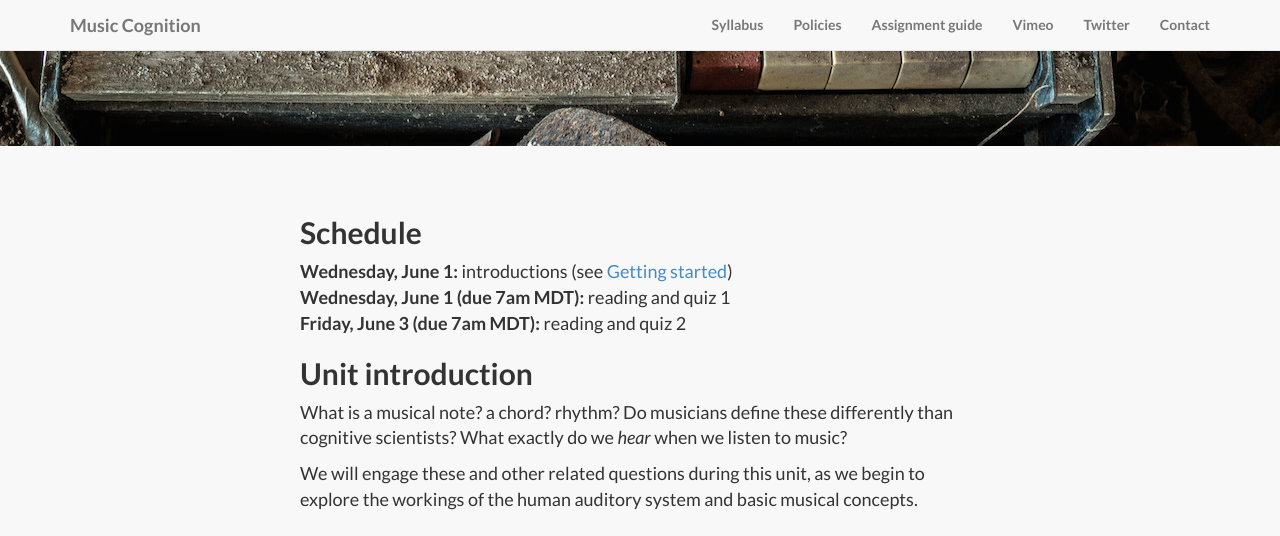
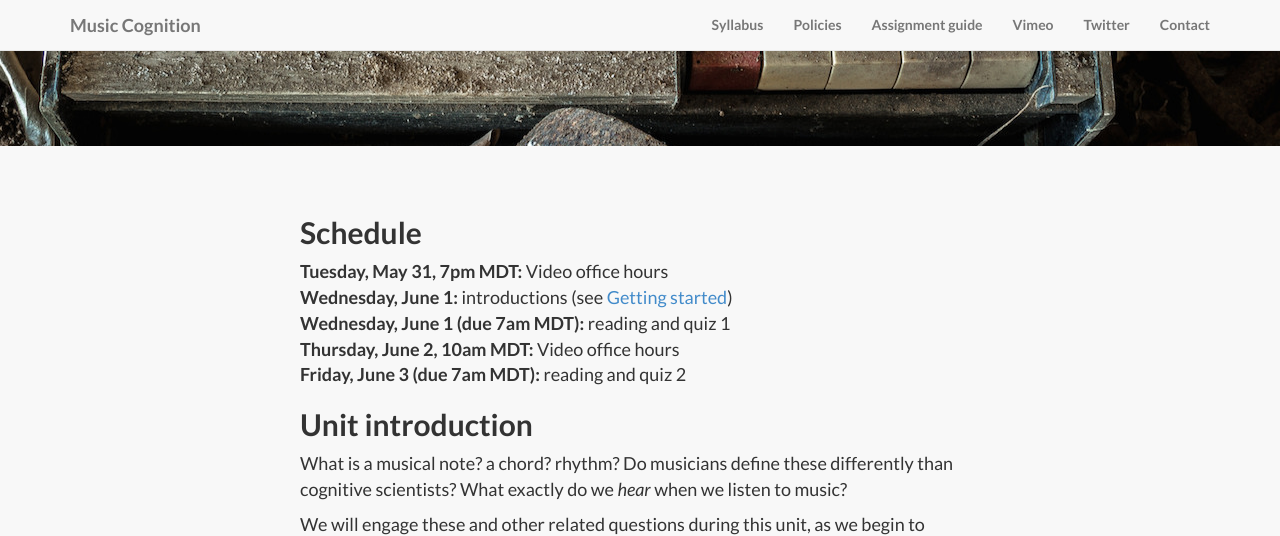
Before and after one commit to kshaffer/cognition, a Jekyll site: the page built from week1.md, in a window 1280 px wide and 900 px high, scrolled down 620 px, cut to the strip 0-536 px from the top of the window. Built offline with Jekyll 4.4.1, drawn with Linux system fonts in a browser that asks for light colours; nearby versions of some CDN libraries; library files that are not in the unit come from our copies.

Commit message:
video office hours schedule Week 1

```diff
--- a/week1.md
+++ b/week1.md
@@ -7,8 +7,10 @@ image: memory.jpg
 
 ## Schedule
 
+**Tuesday, May 31, 7pm MDT:** Video office hours
 **Wednesday, June 1:** introductions (see [Getting started](/introductions/))
 **Wednesday, June 1 (due 7am MDT):** reading and quiz 1
+**Thursday, June 2, 10am MDT:** Video office hours
 **Friday, June 3 (due 7am MDT):** reading and quiz 2
 
 ## Unit introduction
```
Also changed, not shown: week3.md (+1 -1 lines).
